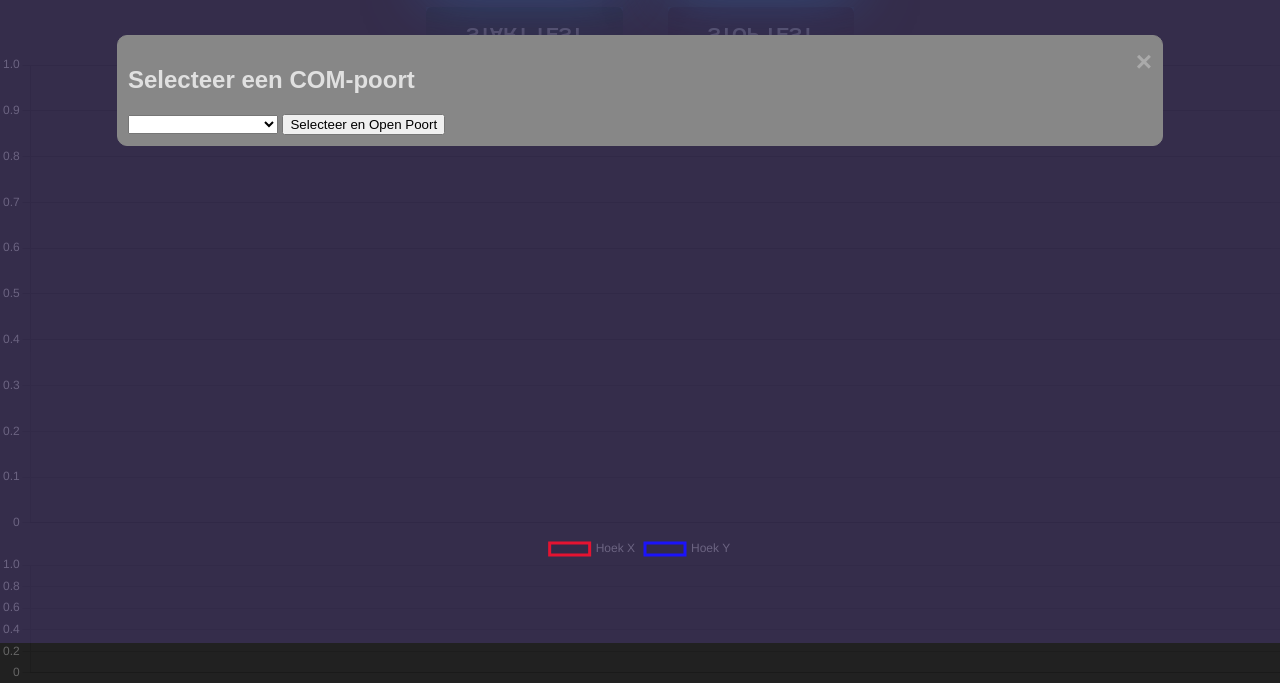
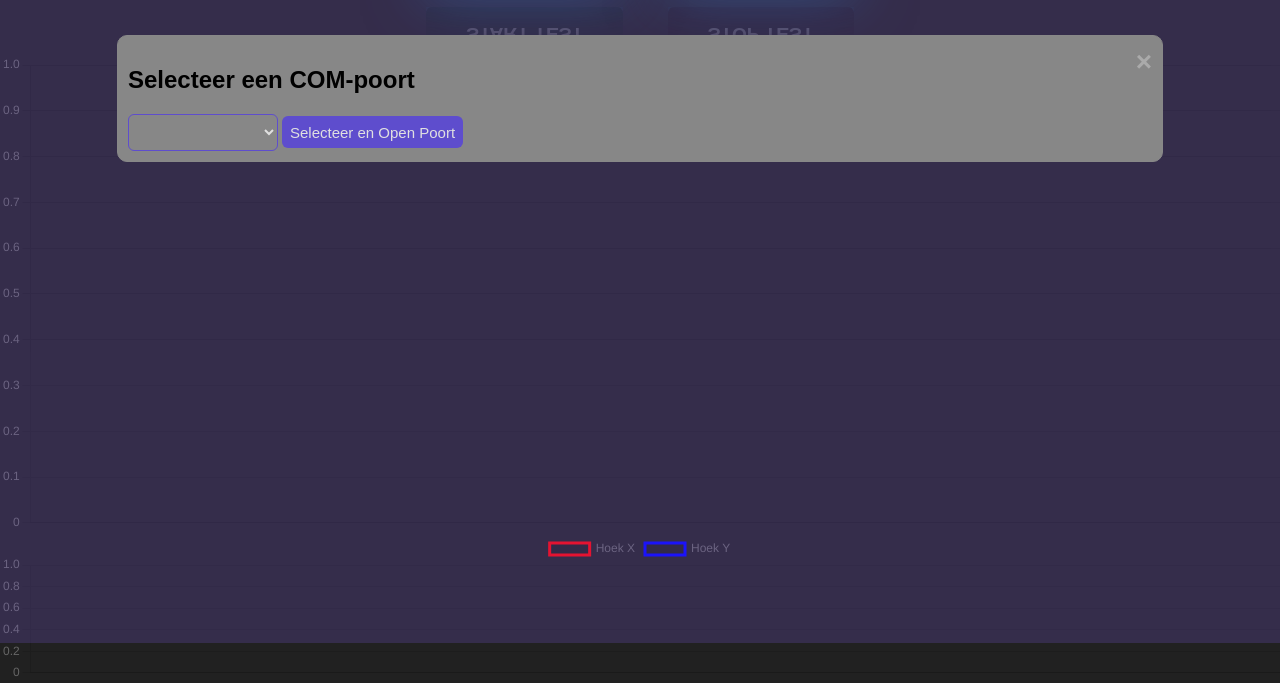
Before and after one commit to Freekbaars/Hoogeschool_Rotterdam_RMI_sleeptank_interface, a plain HTML site: page programma/web/index.html in a window 1280 px wide. Shown: the part 157-840 px from the top of the page. Drawn offline with nearby package versions, Linux system fonts and the light colour scheme; a script that the page names is missing.

Commit message:
Update index.html

```diff
--- a/programma/web/index.html
+++ b/programma/web/index.html
@@ -5,6 +5,7 @@
   <meta charset="utf-8">
   <meta http-equiv="X-UA-Compatible" content="IE=edge">
   <title>Sleeptank Dachboard</title>
+  <link rel="stylesheet" href="CSS/standaard.css">
   <link rel="stylesheet" href="CSS/style.css">
   <link rel="stylesheet" href="CSS/zijmenu.css">
   <link rel="stylesheet" href="CSS/pop-up.css">
@@ -22,9 +23,9 @@
   <div id="comPortModal" class="modal">
     <div class="modal-content">
       <span class="close">&times;</span>
-      <h2>Selecteer een COM-poort</h2>
+      <h2 id="modal-text">Selecteer een COM-poort</h2>
       <select class="dropdown" id="serial-ports-dropdown"></select>
-      <button onclick="selectAndOpenPort()">Selecteer en Open Poort</button>
+      <button class="button--submit" onclick="selectAndOpenPort()">Selecteer en Open Poort</button>
     </div>
   </div>
 
```
